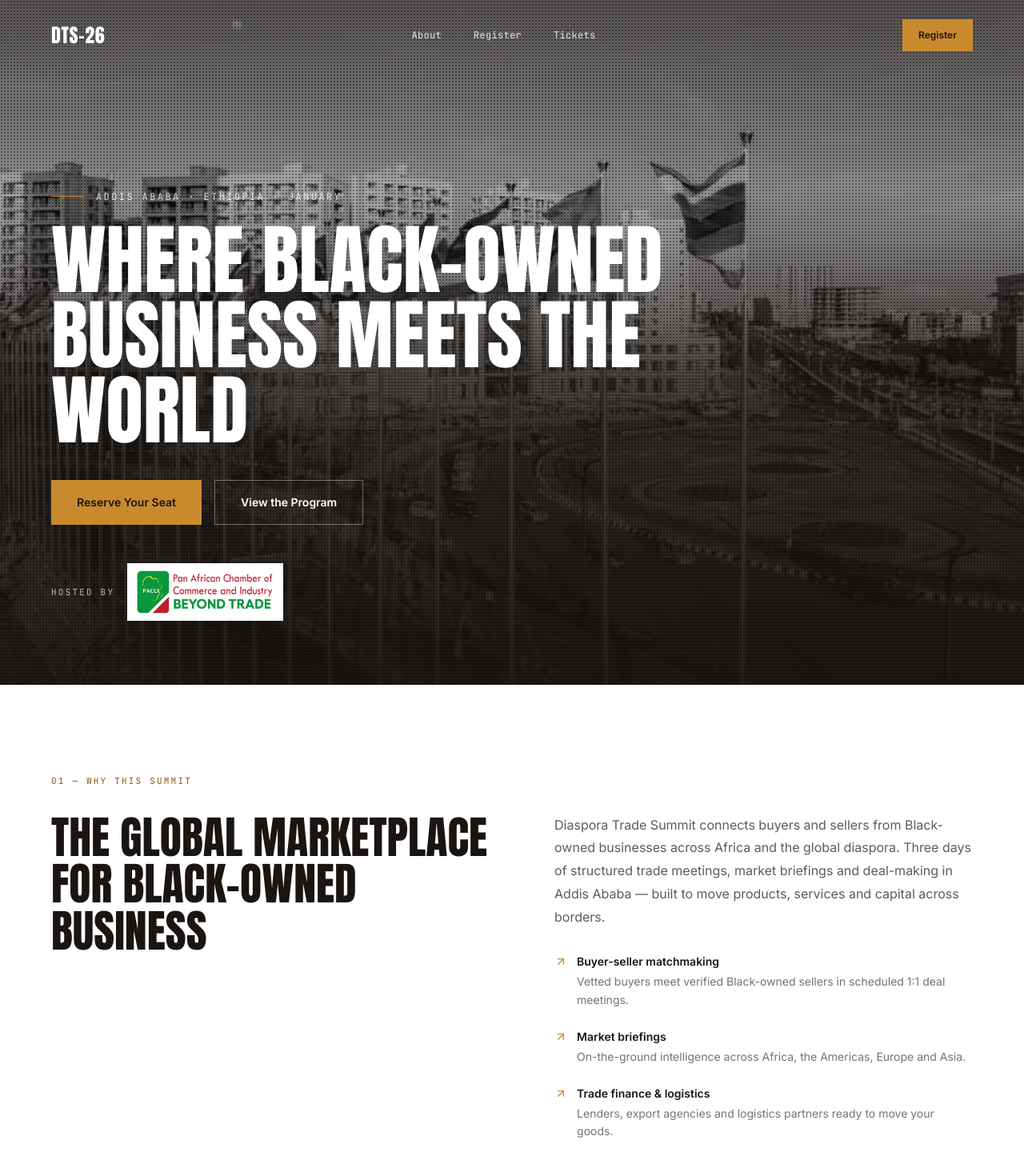
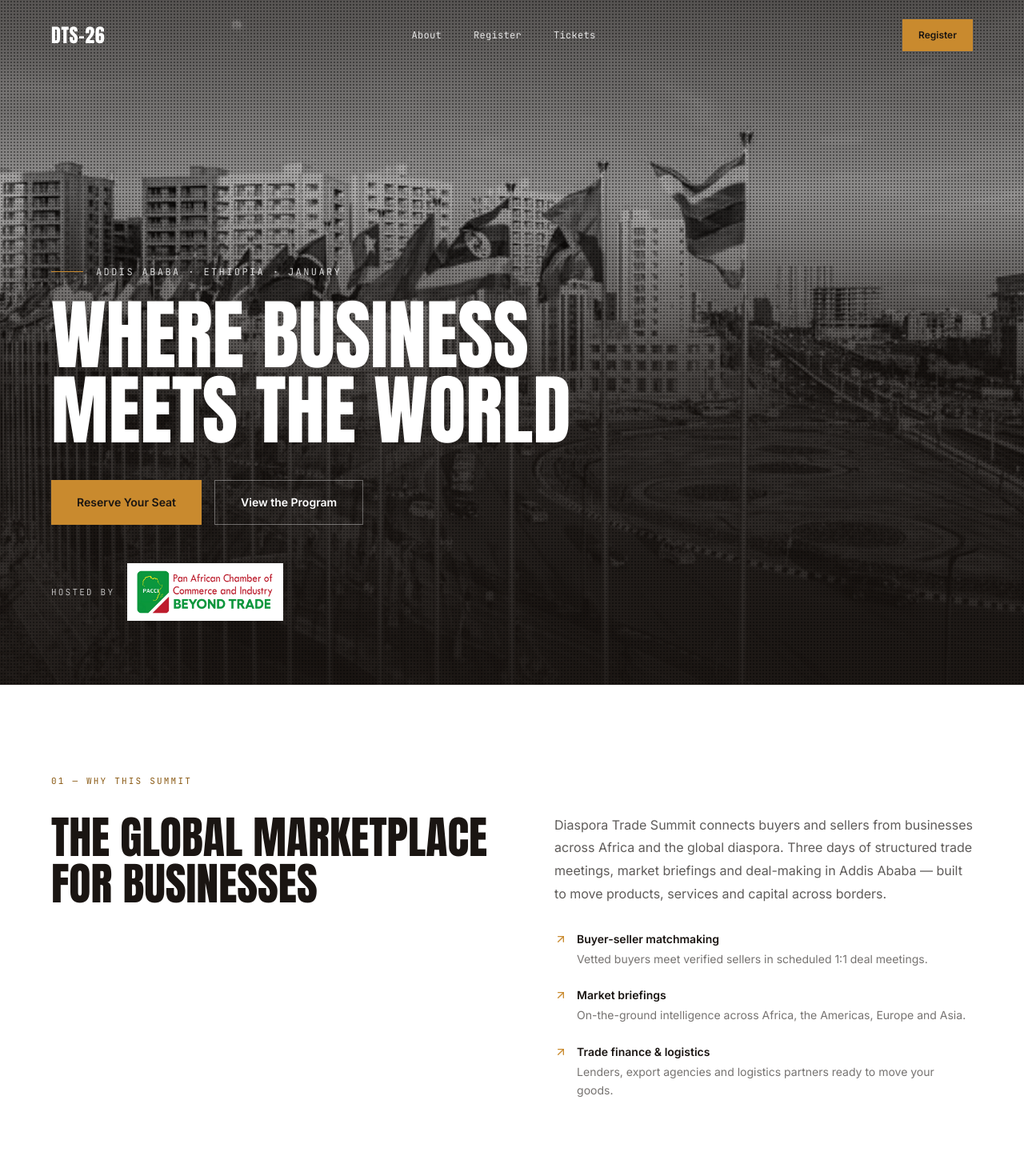
Before and after one commit to Entrust-Africa/entrust-platform, a Next.js app in the folder apps/summit/: page / in a window 1280 px wide. Shown: the top 1470 px of the page at 80% size. Built offline with nearby package versions, Linux system fonts and the light colour scheme; no server answers.

Commit message:
feat: drop the Black-owned qualifier from the Summit page copy

```diff
--- a/apps/summit/src/app/layout.tsx
+++ b/apps/summit/src/app/layout.tsx
@@ -9,7 +9,7 @@ const mono = JetBrains_Mono({ subsets: ["latin"], weight: ["400", "500"], variab
 export const metadata: Metadata = {
   title: "Diaspora Trade Summit · Addis Ababa, Ethiopia",
   description:
-    "Where Black-owned business meets the world. Three days of structured trade meetings, market briefings and deal-making in Addis Ababa.",
+    "Where business meets the world. Three days of structured trade meetings, market briefings and deal-making in Addis Ababa.",
 };
 
 export default function RootLayout({ children }: { children: React.ReactNode }) {
--- a/apps/summit/src/app/page.tsx
+++ b/apps/summit/src/app/page.tsx
@@ -87,7 +87,7 @@ export default async function SummitLandingPage() {
             {EVENT_LINE}
           </p>
           <h1 className="mt-6 max-w-3xl font-display text-[clamp(3rem,8vw,6rem)] leading-[0.98] uppercase">
-            Where Black-owned business meets the world
+            Where business meets the world
           </h1>
           <div className="mt-10 flex flex-wrap gap-4">
             <a href="#register" className={amberButton}>
@@ -110,11 +110,11 @@ export default async function SummitLandingPage() {
           <SectionLabel>01 — Why this summit</SectionLabel>
           <div className="mt-8 grid gap-10 lg:grid-cols-[1.05fr_1fr] lg:gap-20">
             <h2 className="font-display text-[clamp(2.25rem,4.6vw,3.5rem)] leading-[1.05] uppercase">
-              The global marketplace for Black-owned business
+              The global marketplace for businesses
             </h2>
             <div>
               <p className="text-base leading-[1.8] text-ink/70">
-                Diaspora Trade Summit connects buyers and sellers from Black-owned businesses across Africa and the
+                Diaspora Trade Summit connects buyers and sellers from businesses across Africa and the
                 global diaspora. Three days of structured trade meetings, market briefings and deal-making in Addis
                 Ababa — built to move products, services and capital across borders.
               </p>
@@ -250,7 +250,7 @@ export default async function SummitLandingPage() {
             Seats are limited. The network is not.
           </h2>
           <p className="mx-auto mt-6 max-w-xl text-sm leading-relaxed text-white/80">
-            Join buyers and sellers from Black-owned businesses across Africa and the diaspora — live in Addis Ababa this
+            Join buyers and sellers from businesses across Africa and the diaspora — live in Addis Ababa this
             January.
           </p>
           <a href="#register" className={`${amberButton} mt-10`}>
--- a/apps/summit/src/lib/content.ts
+++ b/apps/summit/src/lib/content.ts
@@ -15,7 +15,7 @@ export const EVENT_LINE = "Addis Ababa · Ethiopia · January";
 export const HIGHLIGHTS = [
   {
     title: "Buyer-seller matchmaking",
-    text: "Vetted buyers meet verified Black-owned sellers in scheduled 1:1 deal meetings.",
+    text: "Vetted buyers meet verified sellers in scheduled 1:1 deal meetings.",
   },
   {
     title: "Market briefings",
```
Also changed, not shown: 1 other file (tests, documents, lock files or other folders).
